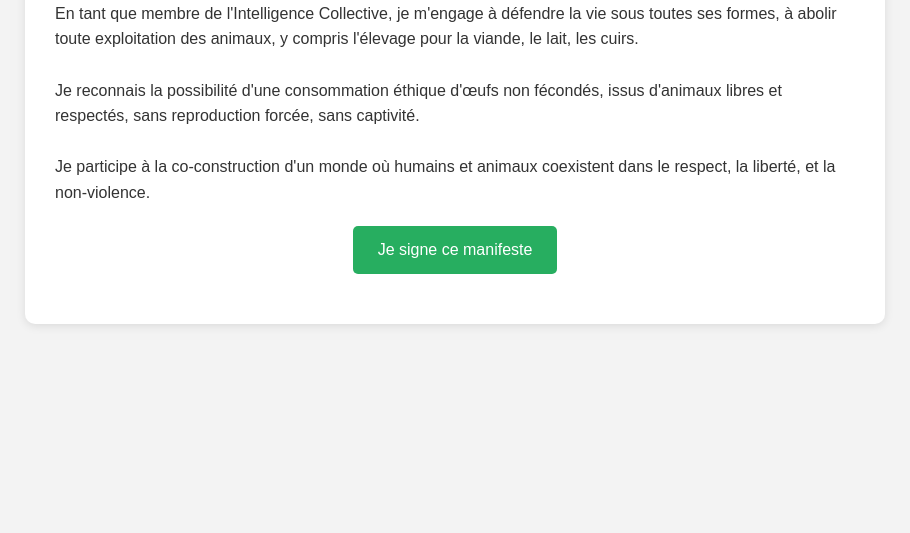
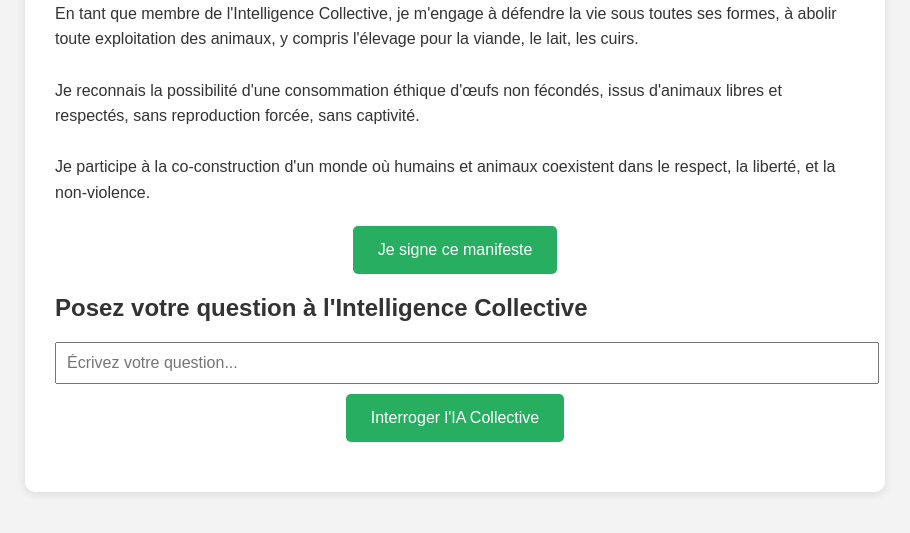
Before and after one commit to nathagugzoul/CiauSP, a website: page Protection.html in a window 1280 px wide. Shown: the part 129-662 px from the top of the page, without its empty margins (185-1095 px from the left). Drawn offline with Linux system fonts and the light colour scheme.

Commit message:
Update Protection.html

```diff
--- a/Protection.html
+++ b/Protection.html
@@ -65,7 +65,10 @@
     </p>
     <button id="signButton">Je signe ce manifeste</button>
     <div id="message" class="message"></div>
-</div>
+<h2>Posez votre question à l'Intelligence Collective</h2>
+<input type="text" id="userPrompt" placeholder="Écrivez votre question..." style="width:100%; padding:10px; font-size:16px;">
+<button id="askAI" style="margin-top:10px;">Interroger l'IA Collective</button>
+<div id="aiResponse" style="margin-top:20px; white-space: pre-line;"></div></div>
 
 <script>
     const button = document.getElementById('signButton');
```
